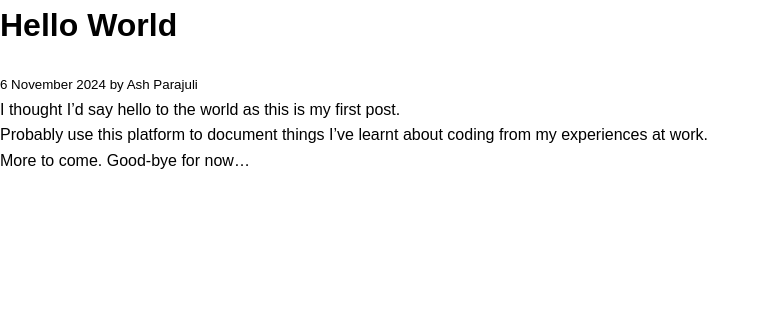
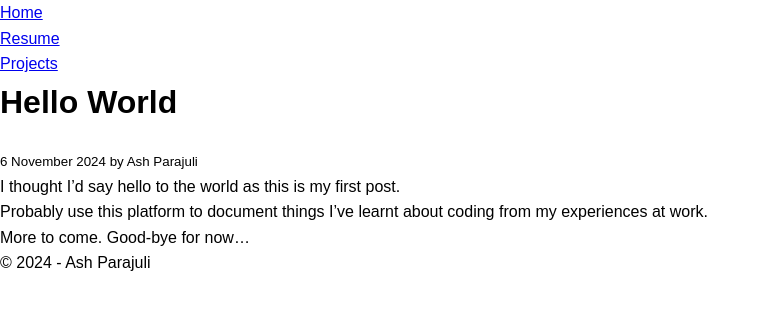
Before and after one commit to amparaj/amparaj.github.io, a Jekyll site: the page built from _posts/2024-11-06-hello-world.md, in a window 1280 px wide. Shown: the top 310 px of the page, without its empty margins (0-770 px from the left). Built offline with Jekyll 4.4.1, drawn with Linux system fonts in a browser that asks for light colours.

Commit message:
fixing navigation and overall appearance

```diff
--- a/_layouts/default.html
+++ b/_layouts/default.html
@@ -3,21 +3,24 @@
   <head>
     <meta charset="UTF-8">
     <meta name="viewport" content="width=device-width, initial-scale=1.0">
+    <title>{{ page.title }}</title>
     <link rel="stylesheet" href="{{ "/assets/css/style.css" | relative_url }}">
   </head>
   <body>
-
-    <!-- Horizontal Navigation Banner -->
-    <nav class="nav-bar">
-      <a href="{{ "/" | relative_url }}">Home</a>
-      <a href="{{ "/resume" | relative_url }}">Resume</a>
-      <a href="{{ "/projects" | relative_url }}">Projects</a>
+    <nav>
+      <ul>
+        <li><a href="/">Home</a></li>
+        <li><a href="/resume">Resume</a></li>
+        <li><a href="/projects">Projects</a></li>
+      </ul>
     </nav>
 
-    <!-- Main Content -->
-    <main>
+    <div class="content">
       {{ content }}
-    </main>
+    </div>
 
+    <footer>
+      <p>&copy; {{ site.time | date: "%Y" }} - Ash Parajuli</p>
+    </footer>
   </body>
 </html>
--- a/_layouts/post.html
+++ b/_layouts/post.html
@@ -1,12 +1,7 @@
-<!DOCTYPE html>
-<html lang="en">
-  <head>
-    <meta charset="UTF-8">
-    <meta name="viewport" content="width=device-width, initial-scale=1.0">
-    <title>{{ page.title }}</title>
-    <link rel="stylesheet" href="{{ "/assets/css/style.css" | relative_url }}">
-  </head>
-  <body>
+---
+layout: default
+---
+
 <div class="container">
   <header>
     <h1>{{ page.title }}</h1>
@@ -17,5 +12,3 @@
     {{ content }}
   </div>
 </div>
-  </body>
-</html>
```
Lines whose indentation alone changed are shown as unchanged.
